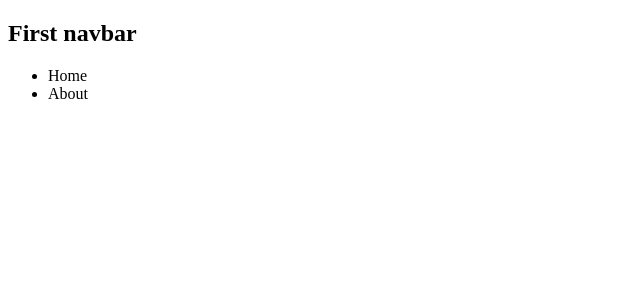
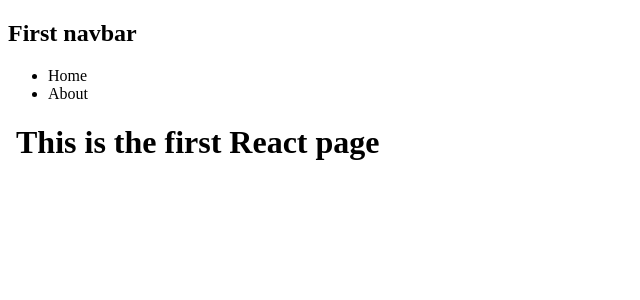
Before and after one commit to klutzyk/react-1, a React (Create React App) app in the folder react1/: page / in a window 1280 px wide. Shown: the top 300 px of the page, without its empty margins (0-640 px from the left). Built offline with nearby package versions, Linux system fonts and the light colour scheme.

Commit message:
render array of components

```diff
--- a/react1/src/index.js
+++ b/react1/src/index.js
@@ -5,11 +5,6 @@ import ReactDOM from 'react-dom/client';
 // import reportWebVitals from './reportWebVitals';
 
 const root = ReactDOM.createRoot(document.getElementById('root'));
-
-// If you want to start measuring performance in your app, pass a function
-// to log results (for example: reportWebVitals(console.log))
-// or send to an analytics endpoint. Learn more: https://bit.ly/CRA-vitals
-// reportWebVitals();
 
 const navbar = (
   <nav>
@@ -21,7 +16,16 @@ const navbar = (
   </nav>
 )
 
-root.render(navbar)
+const body = (
+  <div>
+    <head>
+      <title>1st React page</title>
+    </head>
 
+    <body>
+      <h1>This is the first React page</h1>
+    </body>
+  </div>
+)
 
-// ReactDOM.render(navbar, document.getElementById("root"))
+root.render([navbar, body])
```
